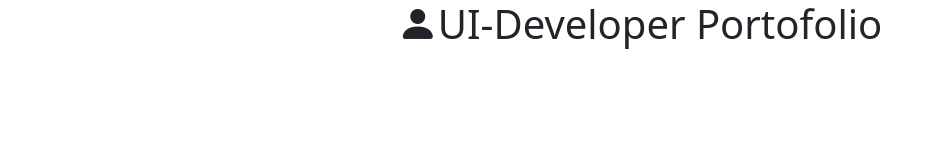
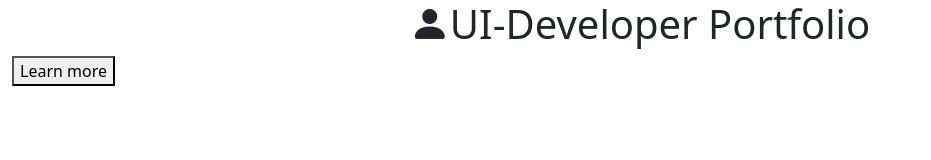
Before and after one commit to sreedevikarnam/UI_developer, a plain HTML site: page index.html in a window 1280 px wide. Shown: the whole page, without its empty margins (0-931 px from the left). Drawn offline with nearby package versions, Linux system fonts and the light colour scheme.

Commit message:
Update index.html
button added

```diff
--- a/index.html
+++ b/index.html
@@ -9,6 +9,7 @@
 <link rel="stylesheet" href="https://cdn.jsdelivr.net/npm/bootstrap-icons@1.11.3/font/bootstrap-icons.min.css">
 </head>
 <body class="container-fluid">
-    <h1 class=" bi bi-person-fill text-center">UI-Developer Portofolio</h1>
+    <h1 class=" bi bi-person-fill text-center">UI-Developer Portfolio</h1>
+    <button>Learn more</button>
 </body>
 </html>
```
